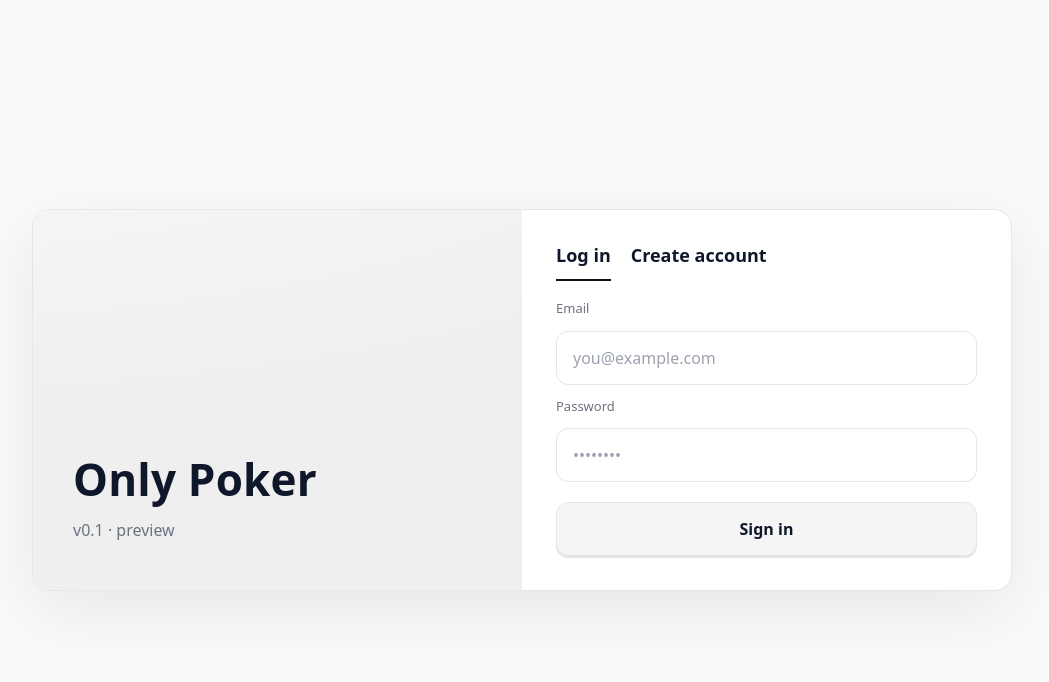
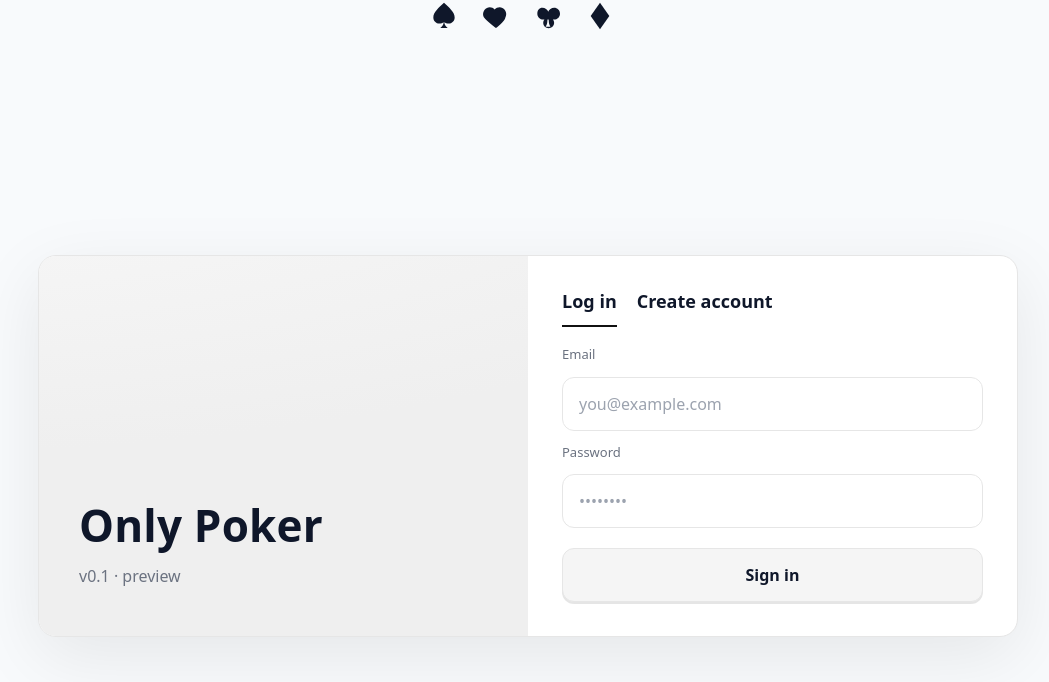
Before and after one commit to yeruvabala/notion-poker-web, a Next.js app: page /login in a window 1280 px wide. Shown: the top 682 px of the page, without its empty margins (118-1167 px from the left). Built offline with nearby package versions, Linux system fonts and the light colour scheme; no server answers.

Commit message:
Update page.tsx

```diff
--- a/app/login/page.tsx
+++ b/app/login/page.tsx
@@ -1,13 +1,21 @@
 import { Suspense } from 'react';
-import LoginClient from './LoginClient';
+import SuitRow from './SuitRow';
+import LoginClient from './LoginClient'; // your existing client component
 
-// avoid the “missing suspense” warning in prod
 export const dynamic = 'force-dynamic';
 
 export default function Page() {
   return (
-    <Suspense fallback={null}>
-      <LoginClient />
-    </Suspense>
+    <div className="min-h-screen grid place-items-center px-4">
+      <div className="w-full max-w-5xl">
+        {/* Suits row */}
+        <SuitRow />
+
+        {/* Your existing card */}
+        <Suspense fallback={null}>
+          <LoginClient />
+        </Suspense>
+      </div>
+    </div>
   );
 }
```
